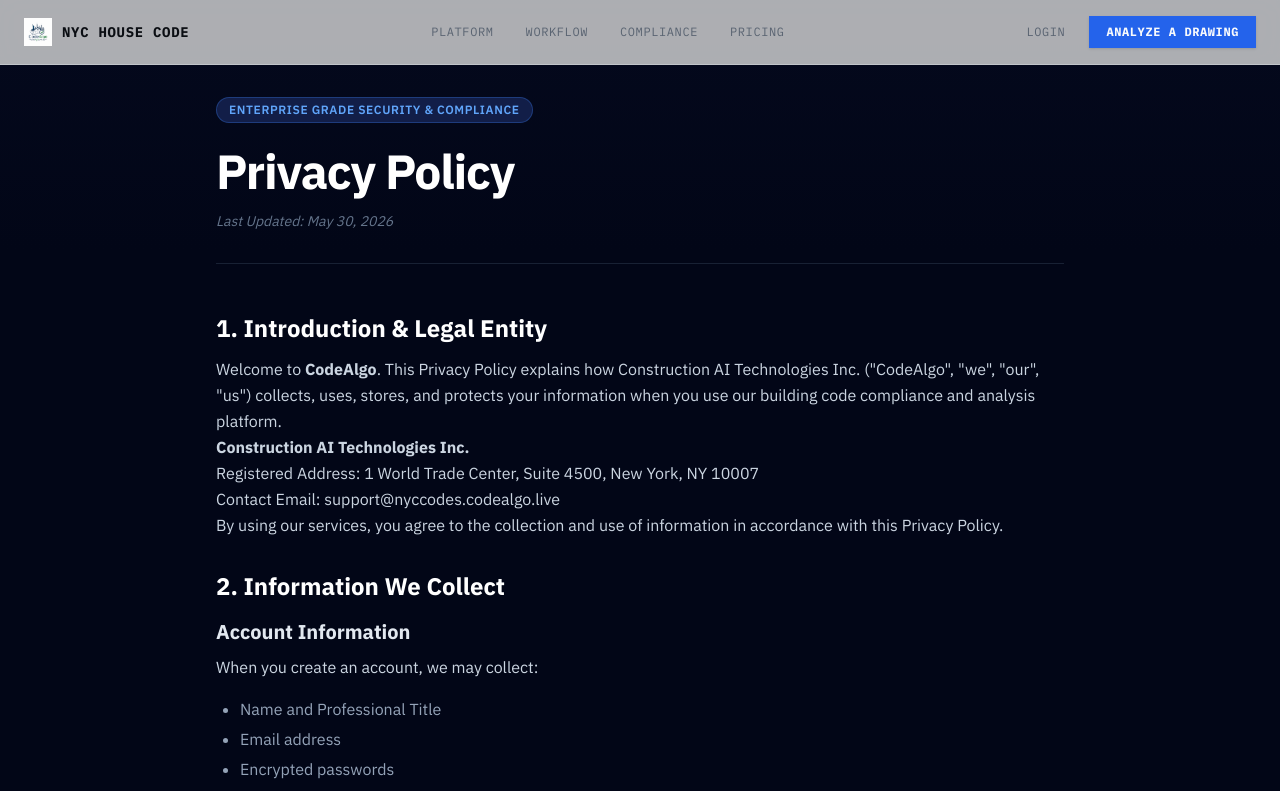
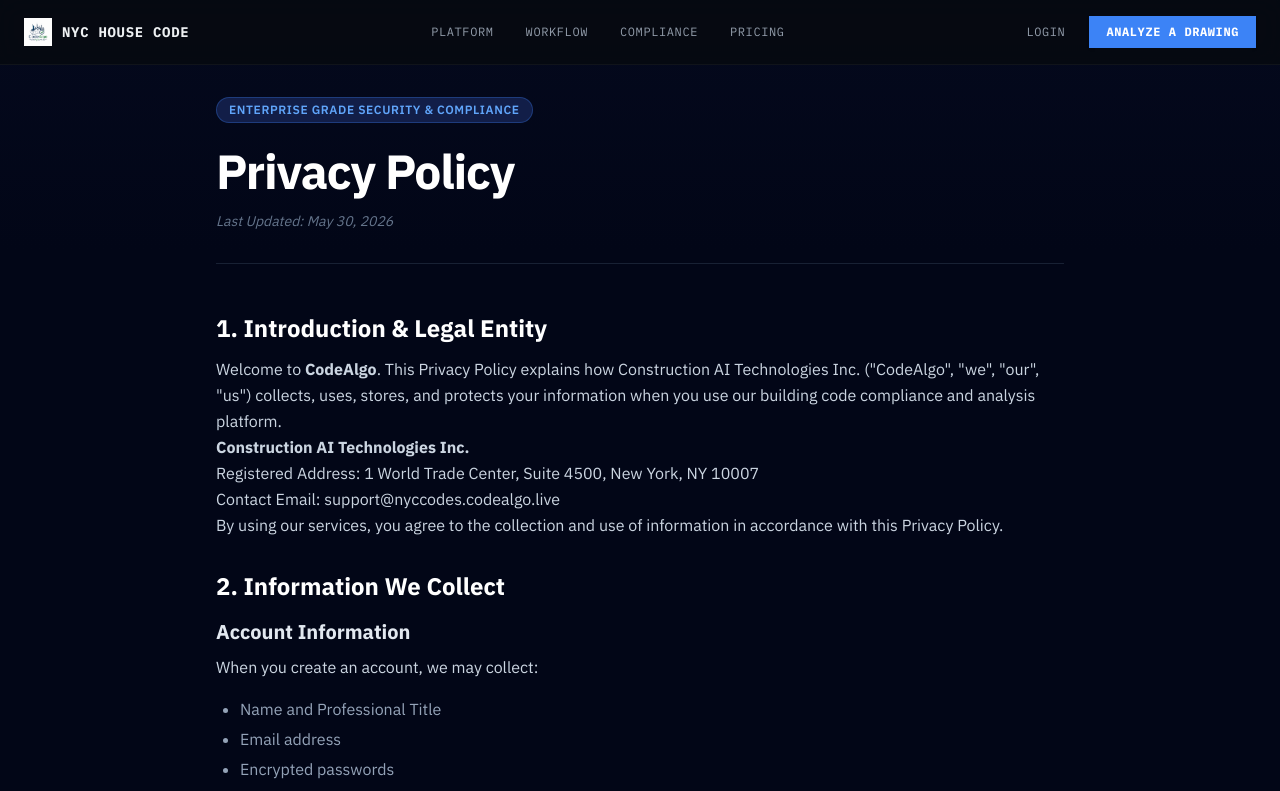
Before and after one commit to Dinesh3906/nyc_codealgo.live, a Next.js app in the folder frontend/: page /privacy-policy in a window 1280 px wide. Shown: the top 791 px of the page. Built offline with nearby package versions, Linux system fonts and the light colour scheme.

Commit message:
fix: force dark mode on terms and privacy pages

```diff
--- a/frontend/src/app/privacy-policy/page.tsx
+++ b/frontend/src/app/privacy-policy/page.tsx
@@ -5,7 +5,7 @@
 
 export default function PrivacyPage() {
   return (
-    <main className="min-h-screen bg-slate-950 text-slate-100 font-sans selection:bg-blue-500/30 selection:text-blue-200 relative overflow-hidden">
+    <main className="dark min-h-screen bg-slate-950 text-slate-100 font-sans selection:bg-blue-500/30 selection:text-blue-200 relative overflow-hidden">
 
       {/* Background decoration */}
       <div className="absolute top-0 left-0 right-0 h-[500px] bg-gradient-to-b from-blue-950/10 via-slate-950 to-transparent pointer-events-none z-0" />
--- a/frontend/src/app/terms-of-service/page.tsx
+++ b/frontend/src/app/terms-of-service/page.tsx
@@ -5,7 +5,7 @@
 
 export default function TermsPage() {
   return (
-    <main className="min-h-screen bg-slate-950 text-slate-100 font-sans selection:bg-blue-500/30 selection:text-blue-200 relative overflow-hidden">
+    <main className="dark min-h-screen bg-slate-950 text-slate-100 font-sans selection:bg-blue-500/30 selection:text-blue-200 relative overflow-hidden">
 
       {/* Background decoration */}
       <div className="absolute top-0 left-0 right-0 h-[500px] bg-gradient-to-b from-blue-950/10 via-slate-950 to-transparent pointer-events-none z-0" />
```
